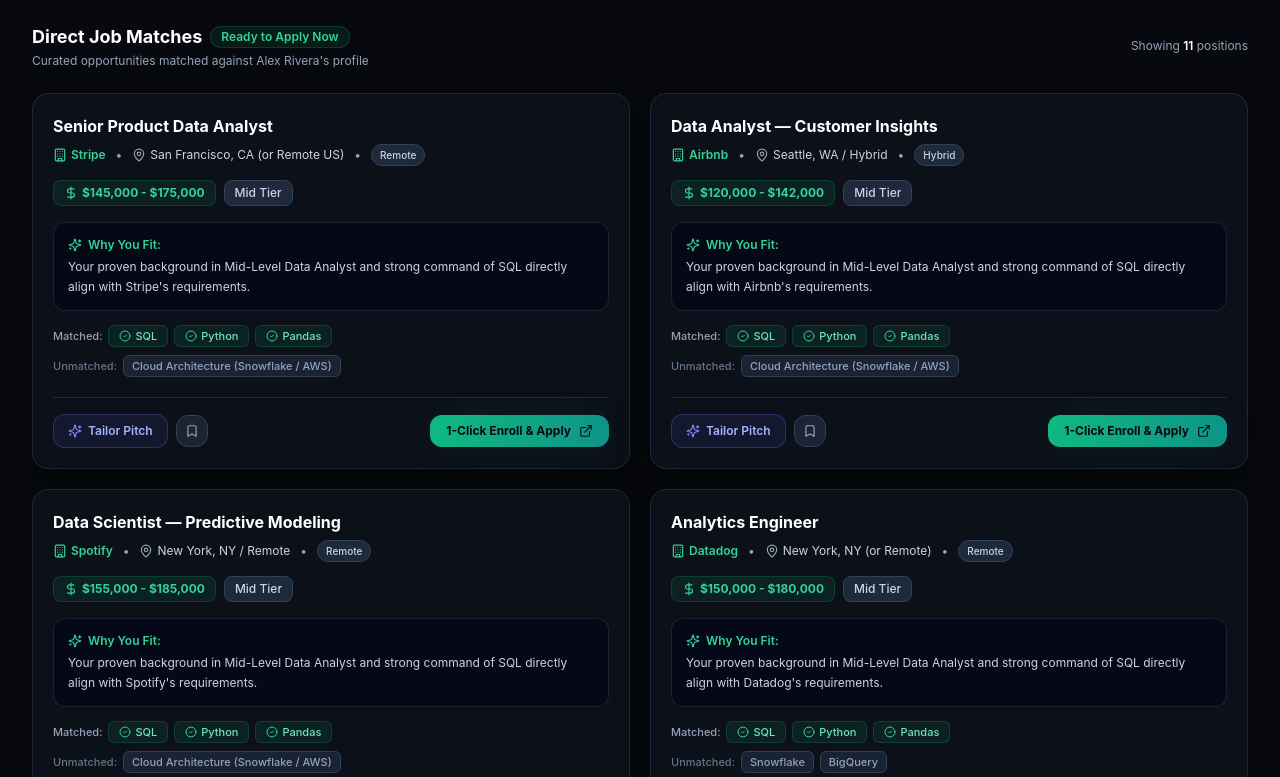
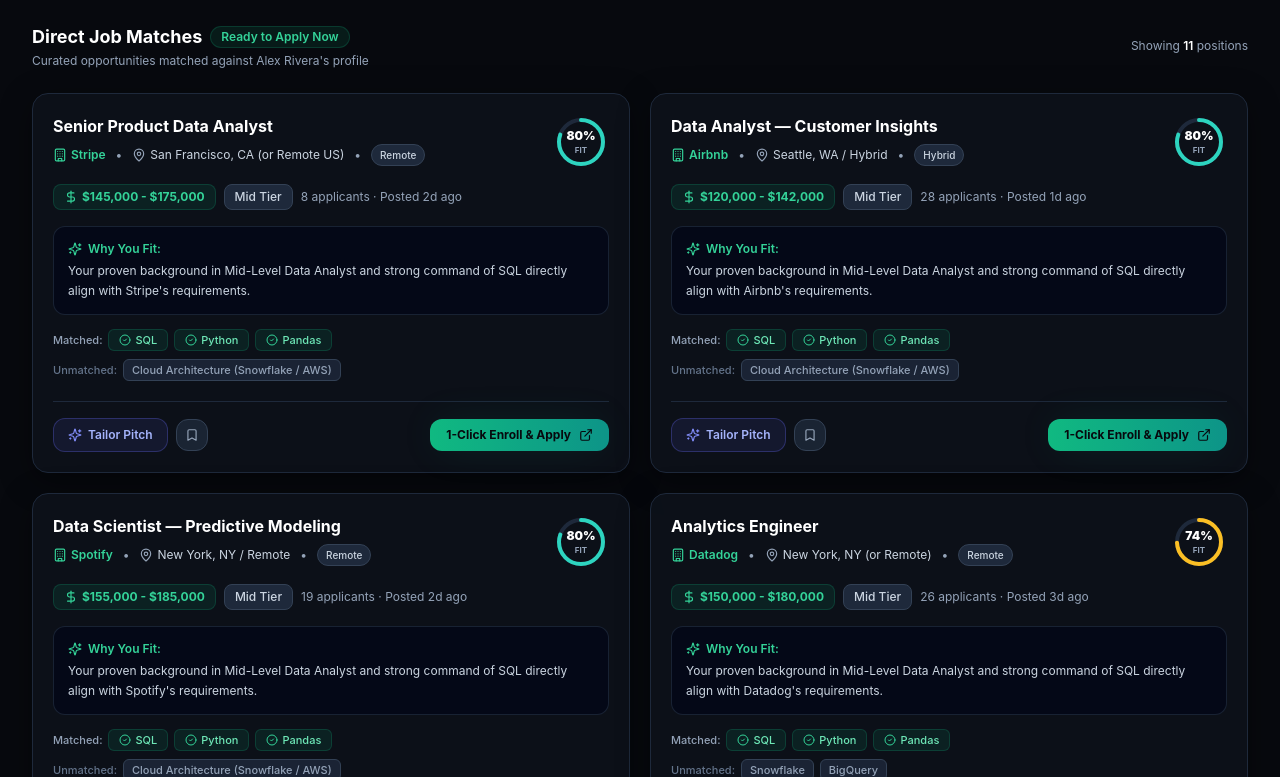
Before and after one commit to mayurdesai07/ElevateAI-Resume-Job-Matcher, a Next.js app: page / in a window 1280 px wide. Shown: the part 1003-1780 px from the top of the page. Built offline with nearby package versions, Linux system fonts and the light colour scheme; no server answers.

Commit message:
feat(ui): restore top-right circular percentage fit ring and applicant counts on job cards

```diff
--- a/src/components/JobMatchesTab.tsx
+++ b/src/components/JobMatchesTab.tsx
@@ -134,6 +134,11 @@
       {/* Jobs Grid */}
       <div className="grid grid-cols-1 lg:grid-cols-2 gap-5">
         {filteredJobs.map((job) => {
+          // Circular progress math
+          const radius = 22;
+          const circumference = 2 * Math.PI * radius;
+          const strokeDashoffset = circumference - (job.matchScore / 100) * circumference;
+
           const enrolled = isEnrolled(job.id);
           const saved = isSaved(job.id);
 
@@ -145,7 +150,8 @@
               }`}
             >
               <div>
-                {/* Title & Company Details */}
+                {/* Top Row: Title, Company Details & Top-Right Circular Percentage Ring */}
+                <div className="flex items-start justify-between gap-3">
                   <div className="space-y-1.5">
                     <h3 className="font-bold text-base text-white hover:text-emerald-300 transition-colors">
                       {job.title}
@@ -168,7 +174,45 @@
                     </div>
                   </div>
 
-                {/* Salary & Level Tags */}
+                  {/* Circular Match Ring Badge (Top Right) */}
+                  <div className="relative flex items-center justify-center shrink-0">
+                    <svg className="w-14 h-14 -rotate-90">
+                      <circle
+                        cx="28"
+                        cy="28"
+                        r={radius}
+                        stroke="currentColor"
+                        strokeWidth="4"
+                        className="text-slate-800"
+                        fill="transparent"
+                      />
+                      <circle
+                        cx="28"
+                        cy="28"
+                        r={radius}
+                        stroke="currentColor"
+                        strokeWidth="4"
+                        strokeDasharray={circumference}
+                        strokeDashoffset={strokeDashoffset}
+                        strokeLinecap="round"
+                        className={
+                          job.matchScore >= 90
+                            ? "text-emerald-400"
+                            : job.matchScore >= 80
+                            ? "text-teal-400"
+                            : "text-amber-400"
+                        }
+                        fill="transparent"
+                      />
+                    </svg>
+                    <div className="absolute flex flex-col items-center">
+                      <span className="text-xs font-black text-white">{job.matchScore}%</span>
+                      <span className="text-[8px] font-bold uppercase text-slate-400">FIT</span>
+                    </div>
+                  </div>
+                </div>
+
+                {/* Salary, Level & Application Metadata */}
                 <div className="mt-3.5 flex items-center gap-2 flex-wrap">
                   <div className="px-2.5 py-1 rounded-lg bg-emerald-500/10 border border-emerald-500/20 text-xs font-bold text-emerald-400 flex items-center gap-1">
                     <DollarSign className="w-3.5 h-3.5" />
@@ -176,6 +220,9 @@
                   </div>
                   <span className="text-xs px-2.5 py-1 rounded-lg bg-slate-800 text-slate-300 border border-slate-700 font-medium">
                     {job.experienceLevel} Tier
+                  </span>
+                  <span className="text-xs text-slate-400">
+                    {job.applicantsCount} applicants · Posted {job.postedDaysAgo}d ago
                   </span>
                 </div>
 
```
Lines whose indentation alone changed are shown as unchanged.
